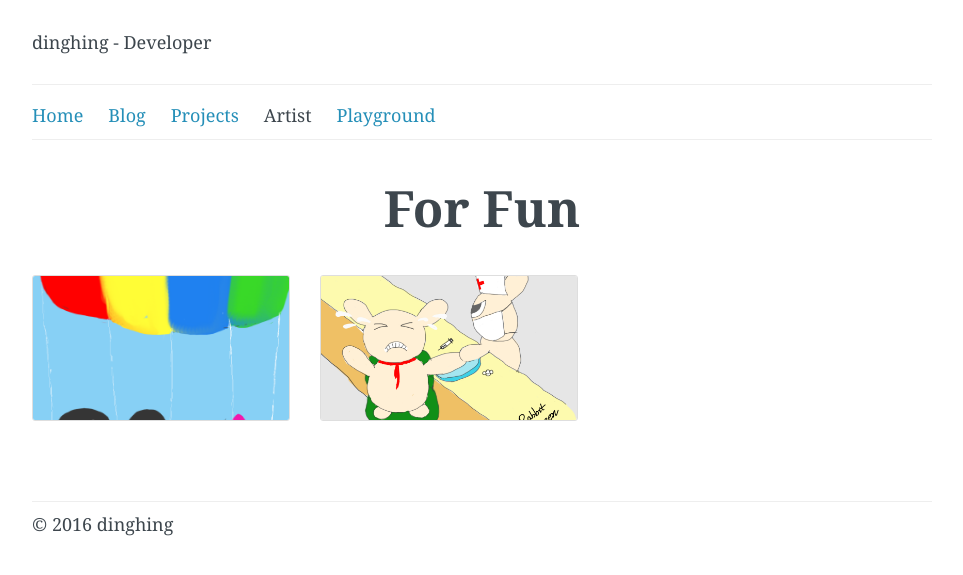
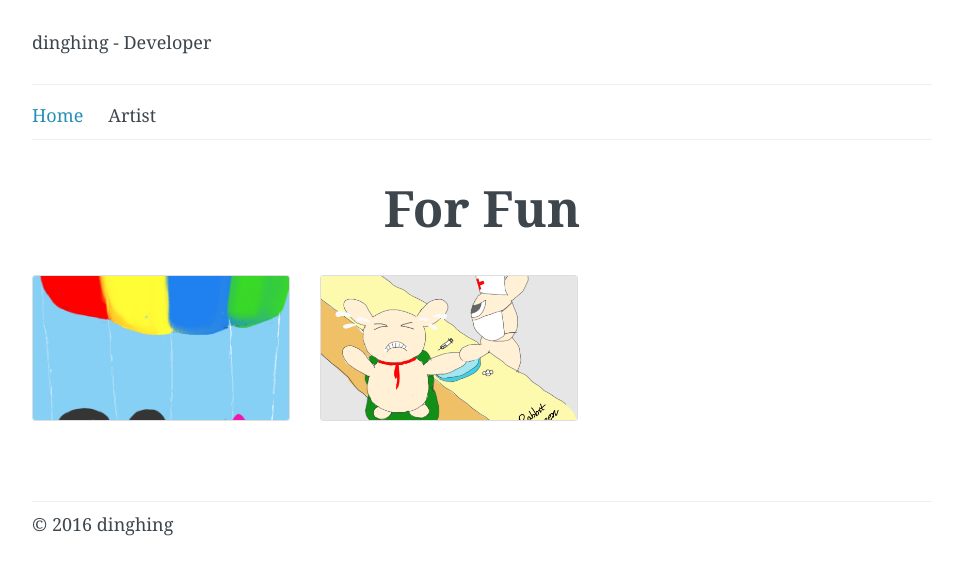
Before and after one commit to dinghing/dinghing.github.io, a Jekyll site: the page artist/artist/index.html, which Jekyll copies as it is, in a window 1280 px wide. Shown: the top 575 px of the page, without its empty margins (158-1121 px from the left). Built offline with Jekyll 4.4.1, drawn with Linux system fonts in a browser that asks for light colours; comment, search, counter and statistics services are not loaded.

Commit message:
Update index.html

```diff
--- a/artist/artist/index.html
+++ b/artist/artist/index.html
@@ -16,16 +16,16 @@
           <li class="nav">
             <a href="/">home</a>
           </li>
-          <li class="nav">
+          <!--li class="nav">
               <a href="/blog">blog</a>
-          </li>
-          <li class="nav">
+          </li-->
+          <!--li class="nav">
               <a href="/projects">projects</a>
-          </li>
+          </li-->
           <li class="nav active">artist</li>
-          <li class="nav">
+          <!--li class="nav">
             <a href="/playground">playground</a>
-          </li>
+          </li-->
           </ul>
           </nav>
           </header>
```
